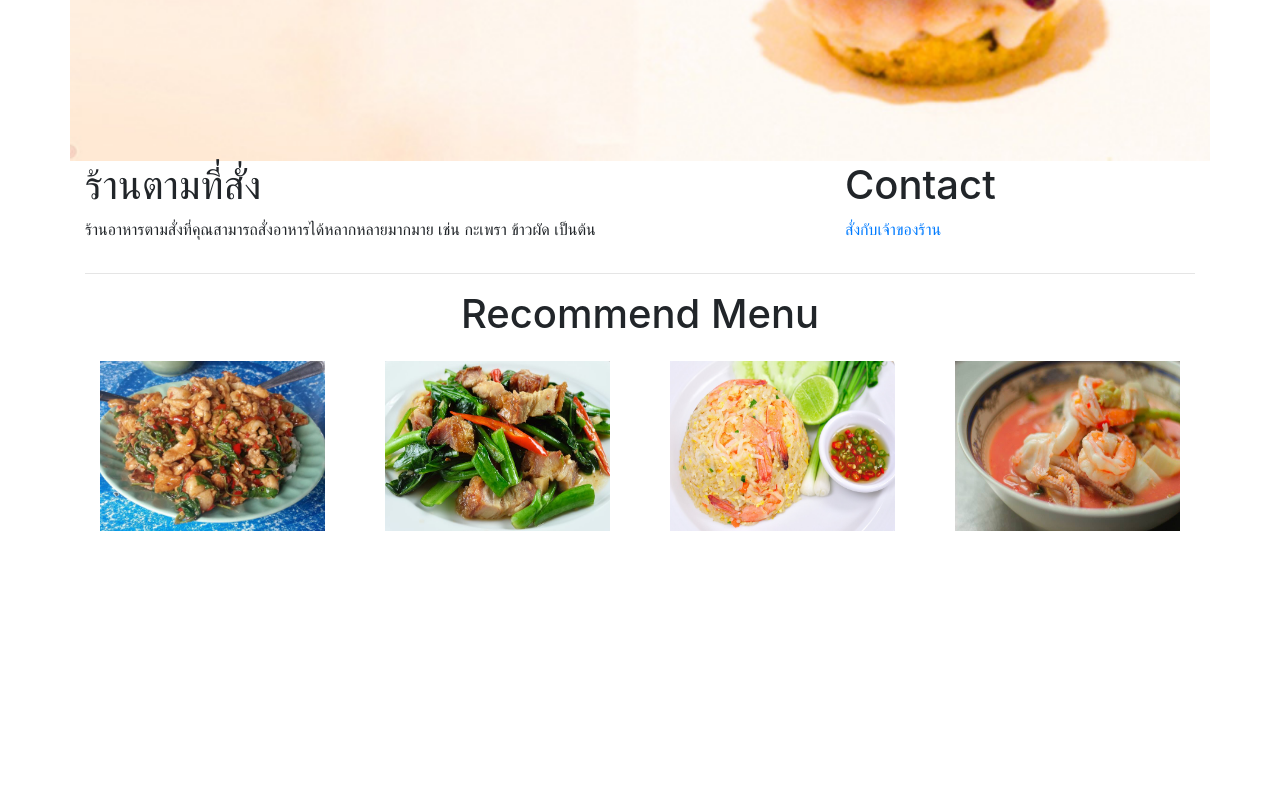
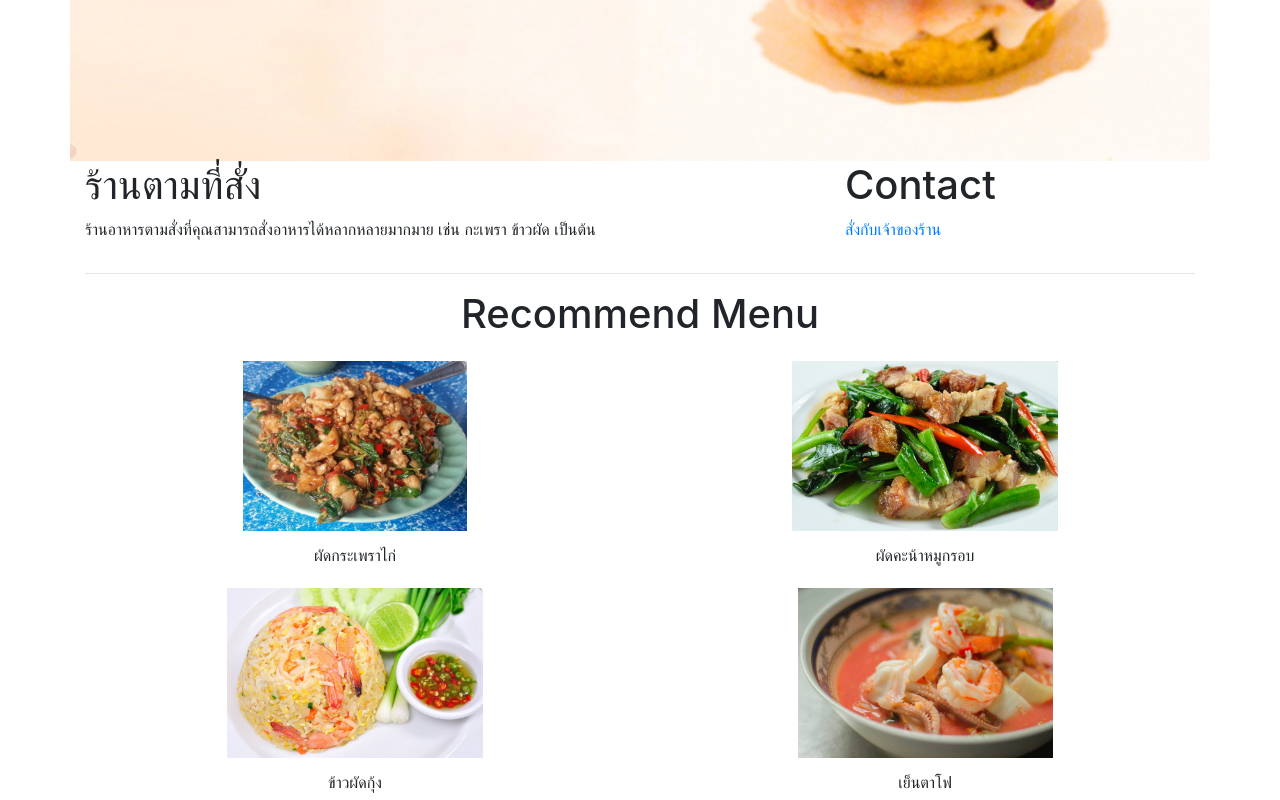
Before and after one commit to pupa014/A-la-carte, a plain HTML site: page TamTeeSang/TamTeeSang.html in a window 1280 px wide. Shown: the part 645-1445 px from the top of the page. Before the commit the page ends 1191 px from the top, so only its background shows below. Drawn offline with nearby package versions, Linux system fonts and the light colour scheme.

Commit message:
Edit image layout, Add food name.
Edit image layout, Add food name.

```diff
--- a/TamTeeSang/TamTeeSang.html
+++ b/TamTeeSang/TamTeeSang.html
@@ -33,17 +33,21 @@
 
                 <center><h1>Recommend Menu</h1></center>
             <div class="row">
-                    <div class="col-sm-3">
+                    <div class="col-sm-6">
                             <img src='pic/7.jpg' class="img-fluid" style="padding:15px; height: 200px;" alt="Responsive image">
+                            <center><h6>ผัดกระเพราไก่</h6></center>
                     </div>
-                    <div class="col-sm-3">
+                    <div class="col-sm-6">
                             <img src='pic/8.jpg' class="img-fluid" style="padding:15px; height: 200px;" alt="Responsive image">
+                            <center><h6>ผัดคะน้าหมูกรอบ</h6></center>
                     </div>
-                    <div class="col-sm-3">
+                    <div class="col-sm-6">
                             <img src='pic/9.jpg' class="img-fluid" style="padding:15px; height: 200px;" alt="Responsive image">
+                            <center><h6>ข้าวผัดกุ้ง</h6></center>
                     </div>
-                    <div class="col-sm-3">
+                    <div class="col-sm-6">
                             <img src='pic/10.jpg' class="img-fluid" style="padding:15px; height: 200px;" alt="Responsive image">
+                            <center><h6>เย็นตาโฟ</h6></center>
                     </div>
                 </div>
 
```
